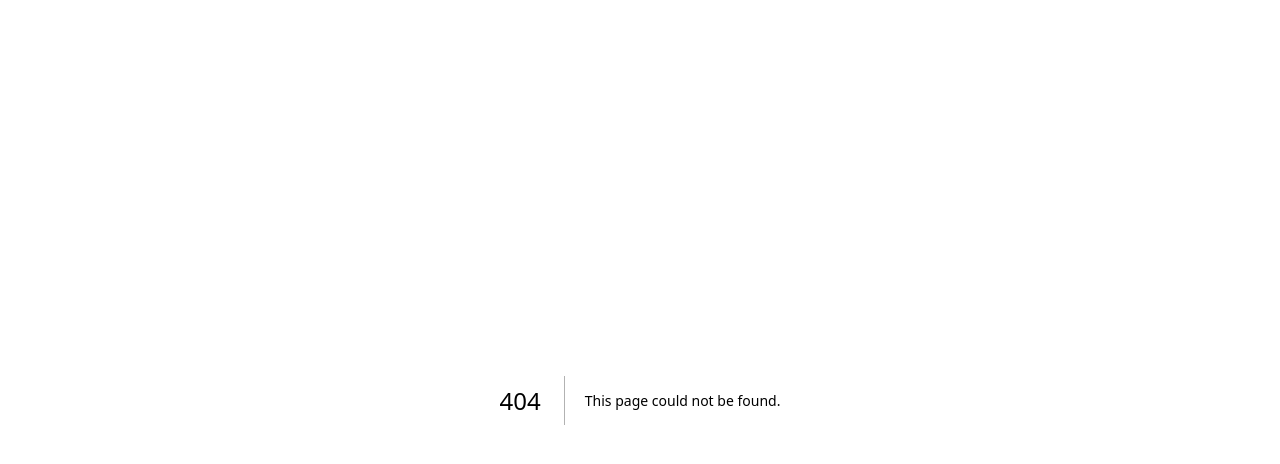
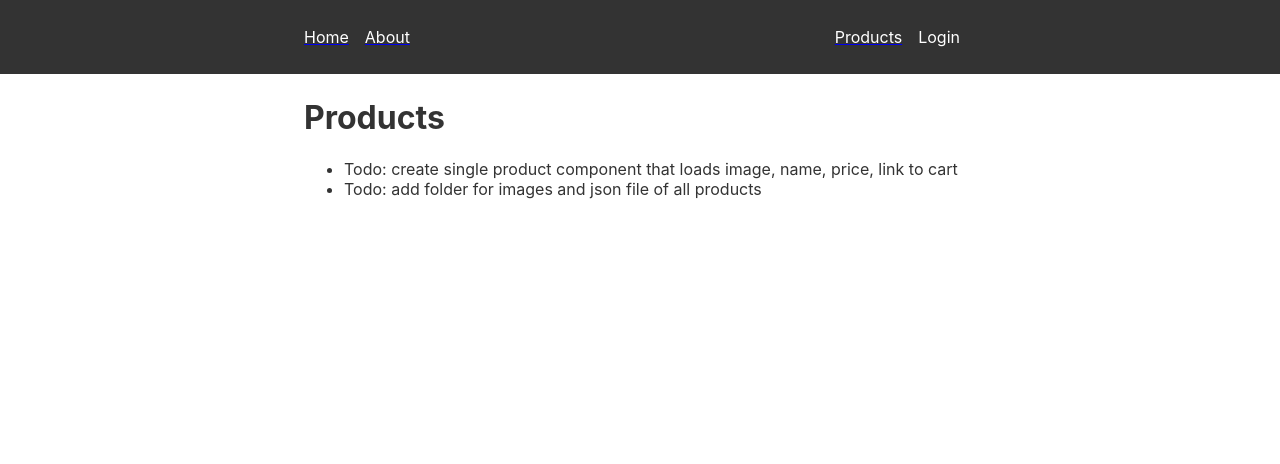
Before and after one commit to Human-Coop/auth0-app, a Next.js app: page /products in a window 1280 px wide. Before the commit this address had no page. Shown: the top 464 px of the page. Built offline with nearby package versions, Linux system fonts and the light colour scheme; no server answers.

Commit message:
add product page

```diff
--- a/components/header.js
+++ b/components/header.js
@@ -15,19 +15,24 @@ function Header({ user, loading }) {
               <a>About</a>
             </Link>
           </li>
+          <li>
+            <Link href="/products">
+              <a>Products</a>
+            </Link>
+          </li>
           {!loading &&
             (user ? (
               <>
                 <li>
                   <Link href="/profile">
-                    <a>Client-rendered profile</a>
+                    <a>Profile</a>
                   </Link>
                 </li>
-                <li>
+                {/* <li>
                   <Link href="/advanced/ssr-profile">
                     <a>Server rendered profile (advanced)</a>
                   </Link>
-                </li>
+                </li> */}
                 <li>
                   <a href="/api/logout">Logout</a>
                 </li>
--- /dev/null
+++ b/pages/products.js
@@ -0,0 +1,18 @@
+import Layout from '../components/layout'
+import { useFetchUser } from '../lib/user'
+
+function Products() {
+  const { user, loading } = useFetchUser()
+
+  return (
+    <Layout user={user} loading={loading}>
+      <h1> Products </h1>
+      <ul>
+        <li>Todo: create single product component that loads image, name, price, link to cart </li>
+        <li>Todo: add folder for images and json file of all products</li>
+      </ul>
+    </Layout>
+  )
+}
+
+export default Products
```
